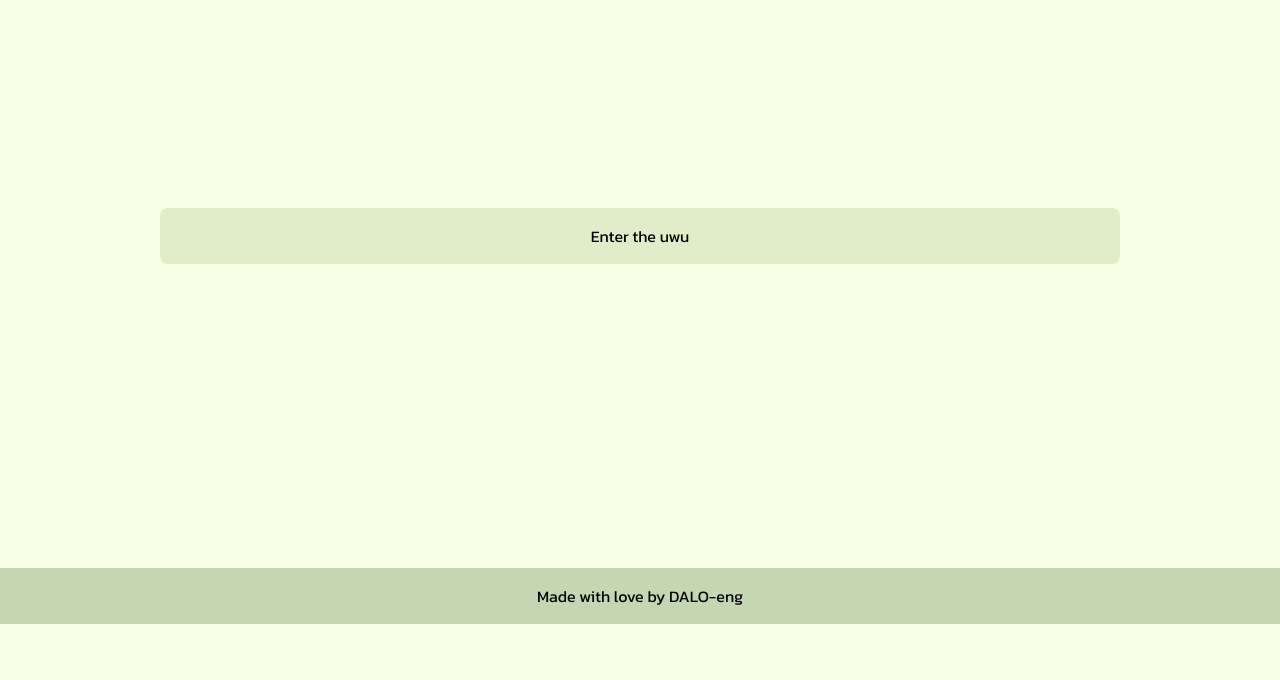
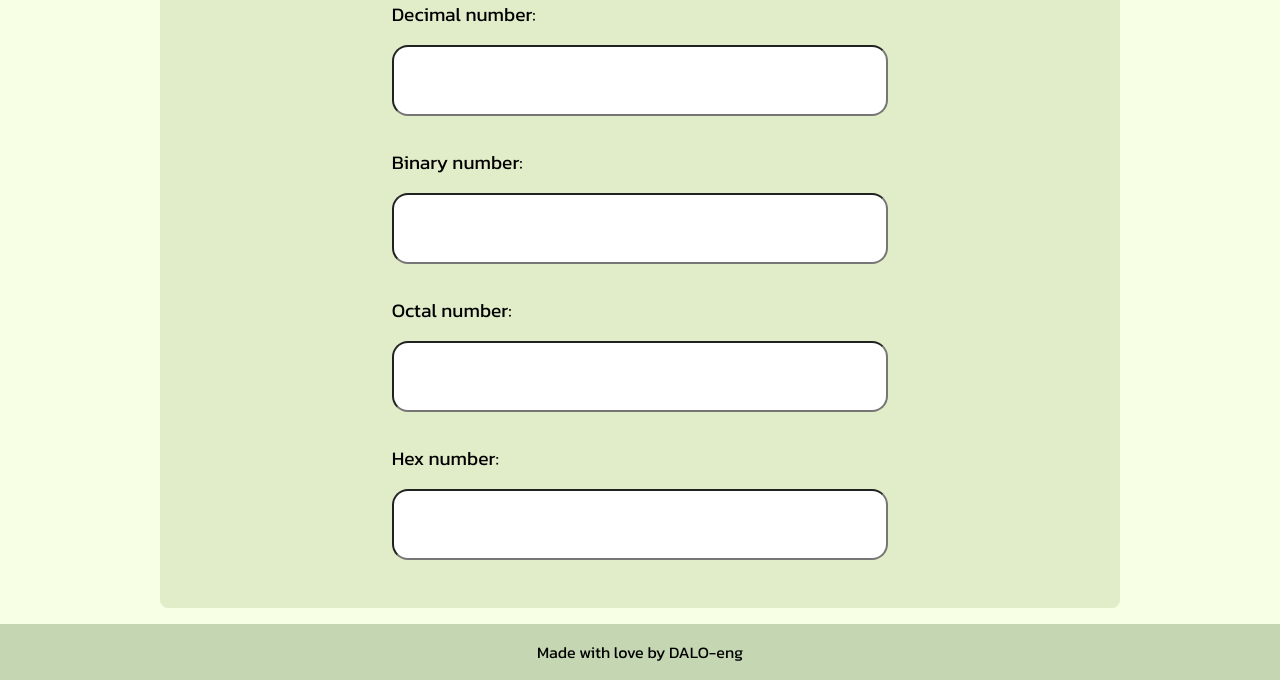
Before and after one commit to DALO-eng/Binary-decimal-octal-hex-converter, a plain HTML site: page index.html in a window 1280 px wide. Shown: the part 176-856 px from the top of the page. Before the commit the page ends 800 px from the top, so only its background shows below. Drawn offline with Linux system fonts and the light colour scheme.

Commit message:
[FEAT] Add number inputs

```diff
--- a/index.html
+++ b/index.html
@@ -12,11 +12,23 @@
     </header>
     <main class="main-container">
       <section>
-        <p>Enter the uwu</p>
-        <div></div>
-        <div></div>
-        <div></div>
-        <div></div>
+        <p class="description">Enter the number you wanna convert</p>
+        <div class="numberInput">
+          <label for="decimalInput">Decimal number:</label>
+          <input type="text" id="decimalInput" />
+        </div>
+        <div class="numberInput">
+          <label for="binaryInput">Binary number:</label>
+          <input type="text" id="binaryInput" />
+        </div>
+        <div class="numberInput">
+          <label for="octalInput">Octal number:</label>
+          <input type="text" id="octalInput" />
+        </div>
+        <div class="numberInput">
+          <label for="hexInput">Hex number:</label>
+          <input type="text" id="hexInput" />
+        </div>
       </section>
     </main>
     <footer class="footer">
--- a/styles.css
+++ b/styles.css
@@ -39,6 +39,28 @@ body {
   align-items: center;
 }
 
+.description {
+  font-size: 2rem;
+}
+
+.numberInput {
+  margin: 1rem;
+  display: flex;
+  flex-direction: column;
+}
+
+.numberInput label {
+  font-size: 1.2rem;
+}
+
+.numberInput input {
+  font-size: 1.5rem;
+  padding: 1rem;
+  margin: 1rem 0;
+  font-family: "Kanit", sans-serif;
+  border-radius: 1rem;
+}
+
 .footer {
   width: 100%;
   padding: 1rem;
```
